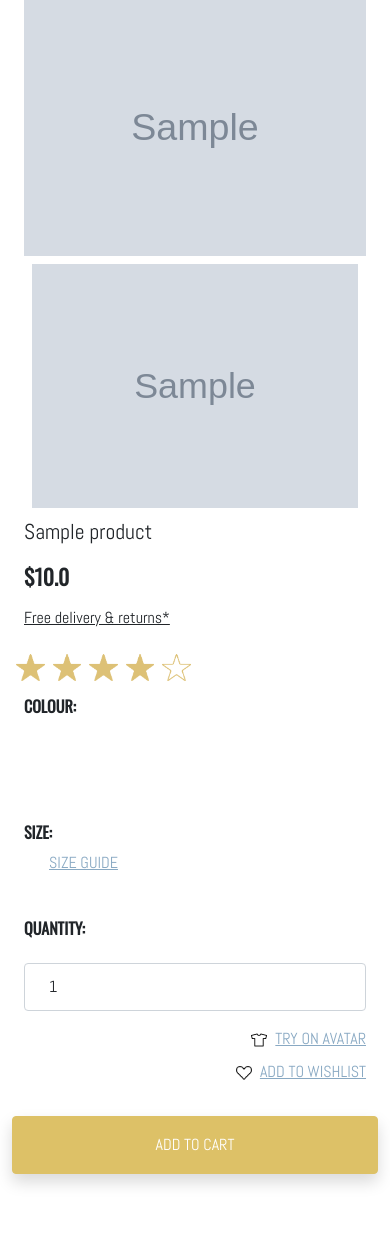
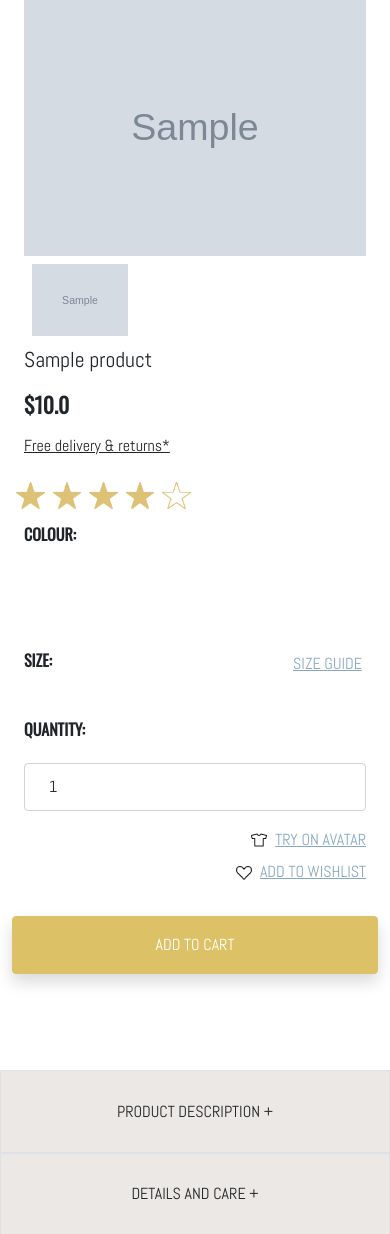
Before and after one commit to marktheskies/theidleman, a Django app: page /products/1 in a window 390 px wide. Shown: the part 169-1403 px from the top of the page. Run offline with Django 3.2, Linux system fonts and the light colour scheme; tables that the repository leaves empty hold one stand-in row (values such as "Sample post"); grey boxes marked "Sample" are stand-in pictures; style sheets or scripts are compiled from the project's sources; some libraries are stand-ins or nearby versions.

Commit message:
Optimised size guide button mobile responsiveness

```diff
--- a/core/static/scss/app.scss
+++ b/core/static/scss/app.scss
@@ -80,3 +80,9 @@ body {
   background-position: 50%;
   background-size: 100% 100%;
 }
+
+@media only screen and (max-width: 600px) {
+  .additional-images {
+    max-width: 7rem;
+  }
+}
--- a/templates/product_details.html
+++ b/templates/product_details.html
@@ -253,10 +253,10 @@
 
                     <!-- Size label -->
                     <div class="row pt-4 d-flex justify-content-between">
-                        <div class="col-md-3">
+                        <div class="col-3">
                             <h6 class="fw-bolder text-uppercase">Size:</h6>
                         </div>
-                        <div class="col-md-4">
+                        <div class="col-4">
                             {% comment %} Size Guide Modal {% endcomment %}
                             <button type="button" class="text-uppercase btn btn-link pt-0 pe-0" data-bs-toggle="modal"
                                 data-bs-target="#sizeGuideModal">Size Guide</button>
```
